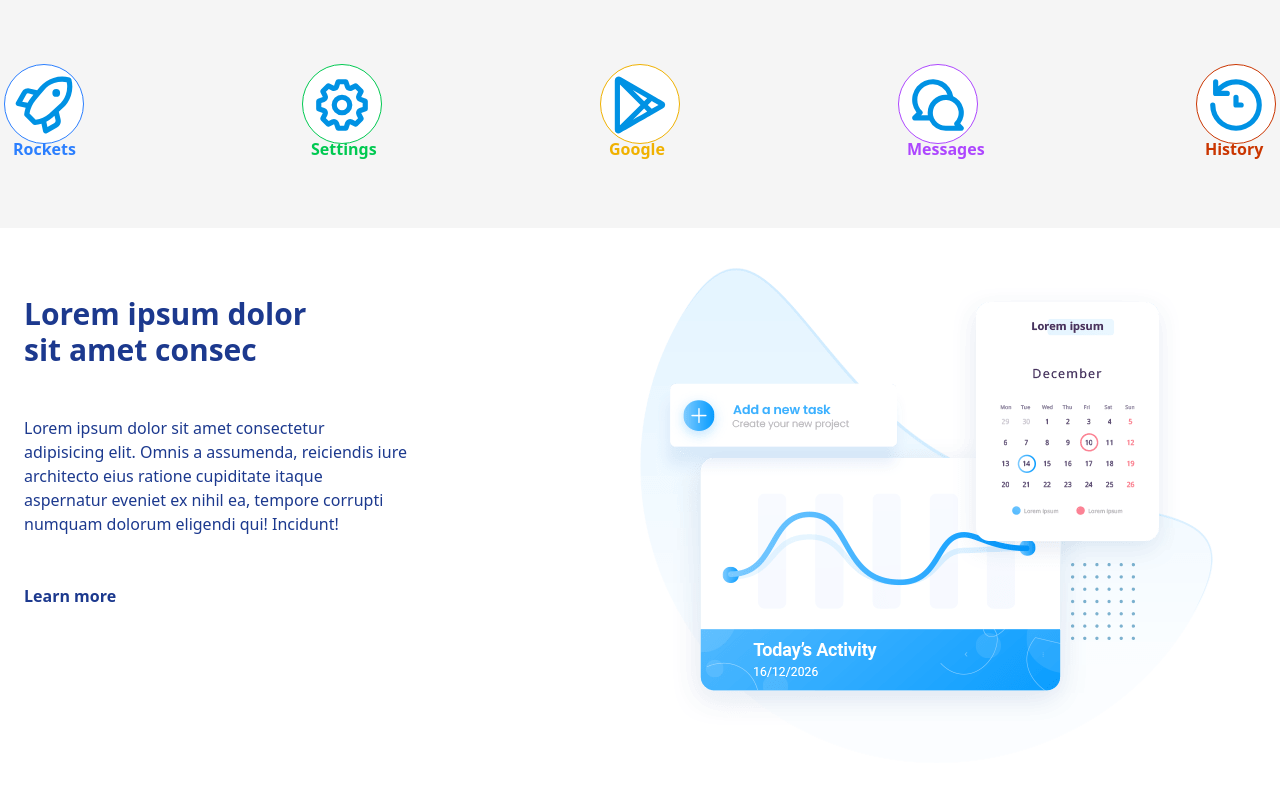
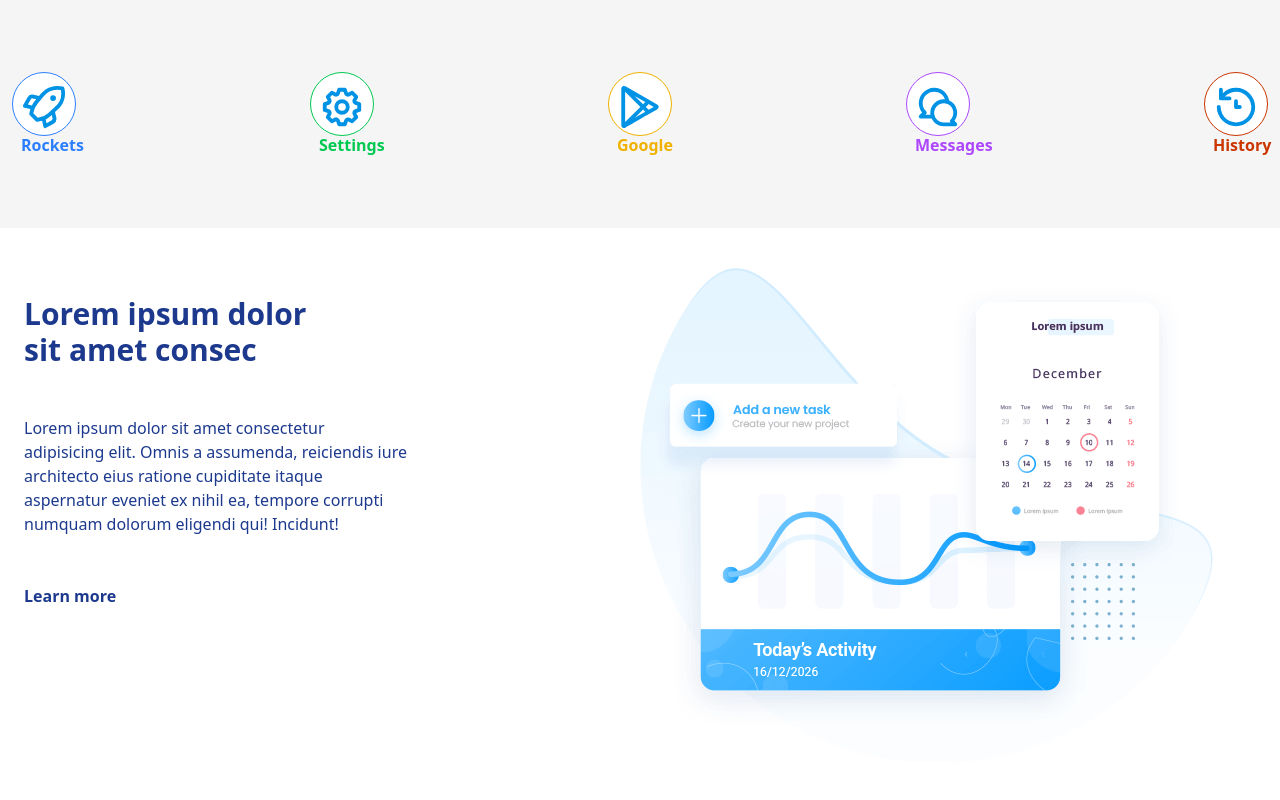
Before and after one commit to Folakemi20/Alfy-clone, a website: page index.html in a window 1280 px wide. Shown: the part 2143-2943 px from the top of the page. Drawn offline with Linux system fonts and the light colour scheme.

Commit message:
Made changes

```diff
--- a/index.html
+++ b/index.html
@@ -155,25 +155,25 @@
       <div>
         <img class="mx-auto" src="images/features.jpg" alt="">
       </div>
-      <div  class="container mx-auto p-1 flex gap-2 md:flex-row   sm:flex-col justify-between items-center mt-15 cursor-pointer">
-        <div class="bg-white w-20 h-20 border border-blue-500 rounded-full p-2 ">
-          <img class="w-16 h-16" src="images/rocket.svg" alt="">
+      <div  class="container mx-auto p-3 flex md:flex-row   sm:flex-col justify-between items-center mt-15 cursor-pointer">
+        <div class="bg-white w-16 h-16 border border-blue-500 rounded-full p-2 ">
+          <img class="w-13 h-13" src="images/rocket.svg" alt="">
           <b class="text-blue-500">Rockets</b>
         </div>
-        <div class="bg-white w-20 h-20 border border-green-500 rounded-full p-2 ">
-          <img class="w-16 h-16" src="images/cog.svg" alt="">
+        <div class="bg-white w-16 h-16 border border-green-500 rounded-full p-2 ">
+          <img class="w-13 h-13" src="images/cog.svg" alt="">
           <b class="text-green-500">Settings</b>
         </div>
-        <div  class="bg-white w-20 h-20 border border-yellow-500 rounded-full p-2 ">
-          <img class="w-16 h-16" src="images/google-play.svg" alt="">
+        <div  class="bg-white w-16 h-16 border border-yellow-500 rounded-full p-2 ">
+          <img class="w-13 h-13" src="images/google-play.svg" alt="">
           <b class="text-yellow-500">Google</b>
         </div>
-        <div  class="bg-white w-20 h-20 border border-purple-500 rounded-full p-2 ">
-          <img class="w-16 h-16" src="images/comments.svg" alt="">
-          <b class="text-purple-500">Messages</b>
+        <div  class="bg-white w-16 h-16 border border-purple-500 rounded-full p-2 ">
+          <img class="w-13 h-13" src="images/comments.svg" alt="">
+          <b class="text-purple-500 text-center">Messages</b>
         </div>
-        <div  class="bg-white w-20 h-20 border border-orange-700 rounded-full p-2 ">
-          <img class="w-16 h-16" src="images/history.svg" alt="">
+        <div  class="bg-white w-16 h-16 border border-orange-700 rounded-full p-2 ">
+          <img class="w-13 h-13" src="images/history.svg" alt="">
           <b class="text-orange-700">History</b>
         </div>
       </div>
```
Also changed, not shown: src/output.css.
